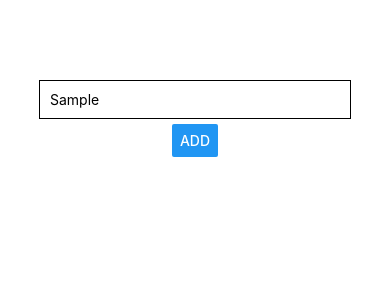
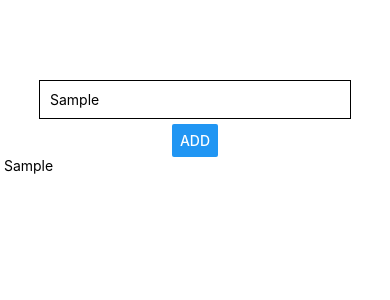
Before and after one commit to goxr3plus/react-native-todo-app, a React Native app: screen / in a window 390 px wide. Both pictures are taken after typing "Sample" into the empty fields and a click on the button "ADD". Shown: the top 300 px of the page. Built offline with nearby package versions, Linux system fonts and the light colour scheme.

Commit message:
Display Items

```diff
--- a/App.js
+++ b/App.js
@@ -1,11 +1,17 @@
 import React, { useState } from 'react'
-import { StyleSheet, Button, TextInput, View } from 'react-native'
+import { Button, StyleSheet, Text, TextInput, View } from 'react-native'
 
 export default function App() {
-   const [goal, setGoal] = useState('')
+   const [currentGoal, setCurrentGoal] = useState('')
+   const [courseGoals, setGoals] = useState([])
 
    const onChangeText = (goal) => {
-      setGoal(goal)
+      setCurrentGoal(goal)
+   }
+
+   const addGoalHandler = () => {
+      setGoals((currentGoals) => [...currentGoals, currentGoal]) // currentGoals = like previews state
+      console.log(courseGoals)
    }
 
    /* Render */
@@ -23,9 +29,13 @@ export default function App() {
                }}
                onChangeText={onChangeText}
             />
-            <Button title="ADD" onPress={(e) => console.log(goal)} />
+            <Button title="ADD" onPress={addGoalHandler} />
          </View>
-         <View></View>
+         <View>
+            {courseGoals.map((goal, i) => (
+               <Text key={i}> {goal}</Text>
+            ))}
+         </View>
       </View>
    )
 }
```
